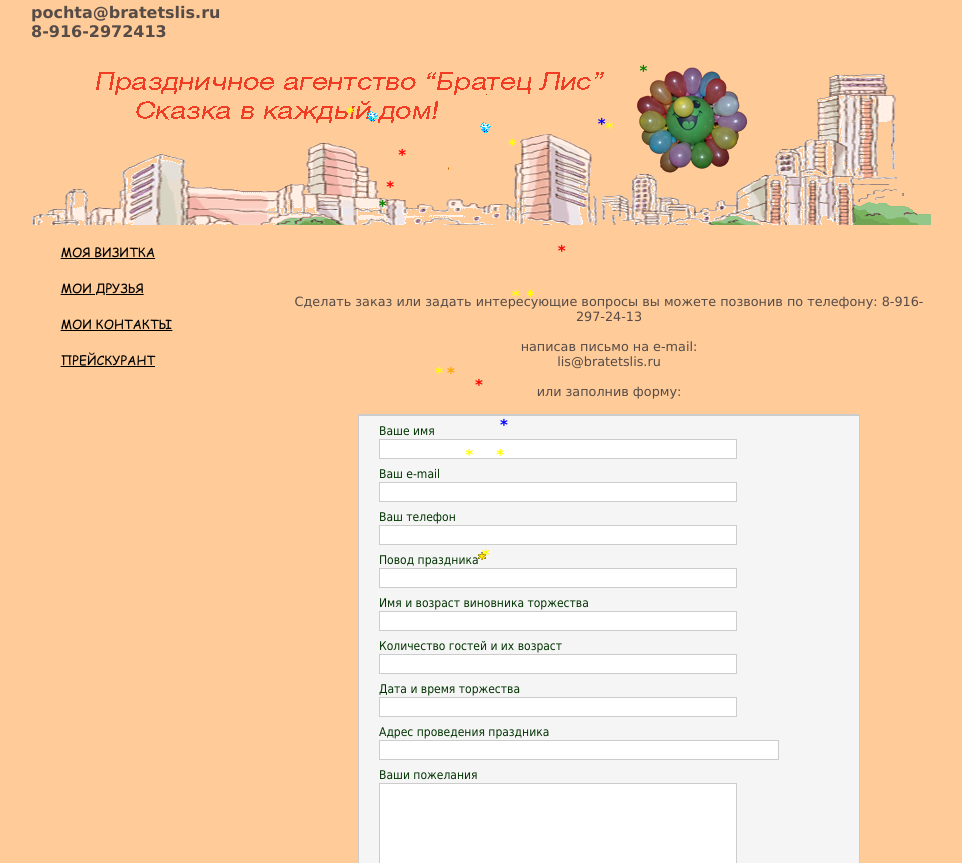
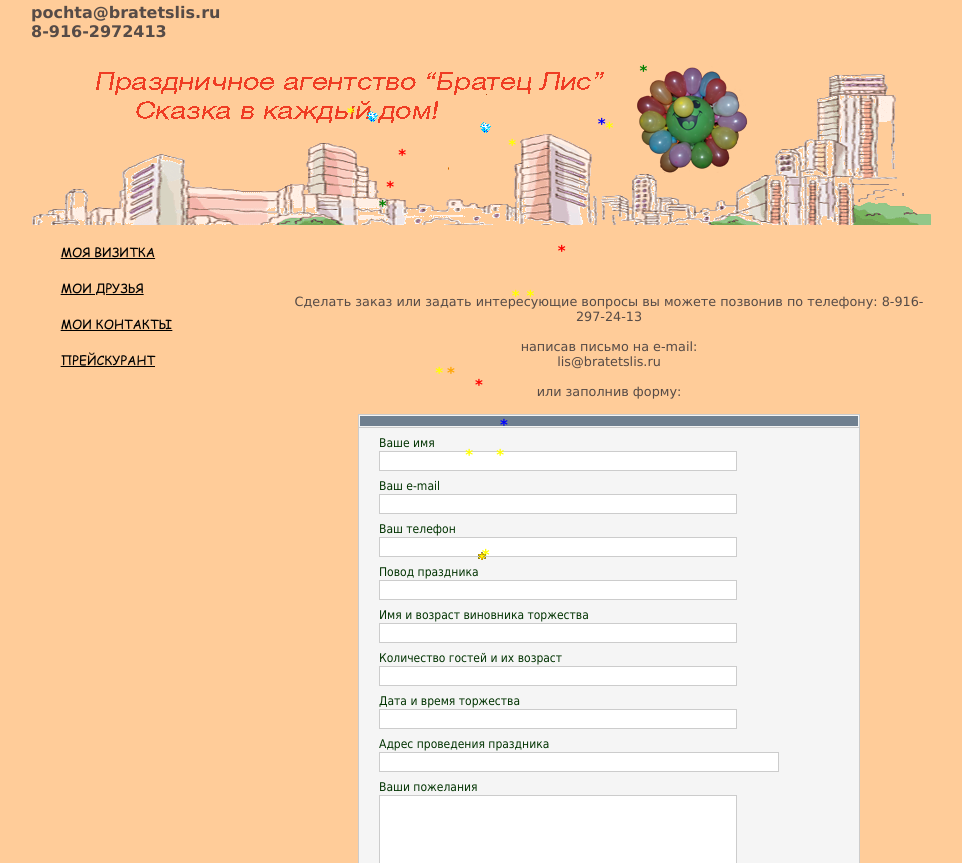
Before and after one commit to bratetslis/Site, a Jekyll site: the page built from contacts.md, in a window 1280 px wide. Shown: the top 863 px of the page, without its empty margins (162-1124 px from the left). Built offline with Jekyll 4.4.1, drawn with Linux system fonts in a browser that asks for light colours; grey boxes are pictures that could not be loaded.

Commit message:
Update contacts.md

```diff
--- a/contacts.md
+++ b/contacts.md
@@ -16,7 +16,7 @@ lis@bratetslis.ru<br><br>
 или заполнив форму: </center></p>
 <center><form action="http://masterform.info/mail.php" method="post"><input type="hidden" name="zagol_soob" value="" />
 <div style="width:500px; text-align:left; border:1px solid #CCCCCC; color:#003300; font:12px tahoma, verdana; background:#F5F5F5;">
-<!--<div style="text-align:center; background:#708090; border:1px solid #F5F5F5; color:#ffffff; padding:5px 5px 5px 5px;">Напишите нам</div>-->
+<div style="text-align:center; background:#708090; border:1px solid #F5F5F5; color:#ffffff; padding:5px 5px 5px 5px;"></div>
 <div style="border-top:solid 1px #CCCCCC; padding:8px 20px 0px 20px;">Ваше имя</div>
 <div style="padding:1px 20px 0px 20px;">
 <input name="name" type="text" style="width:358px; height:20px; background:#FFFFFF; border:1px solid #CCCCCC; color:#191970;" maxlength="50" />
```
